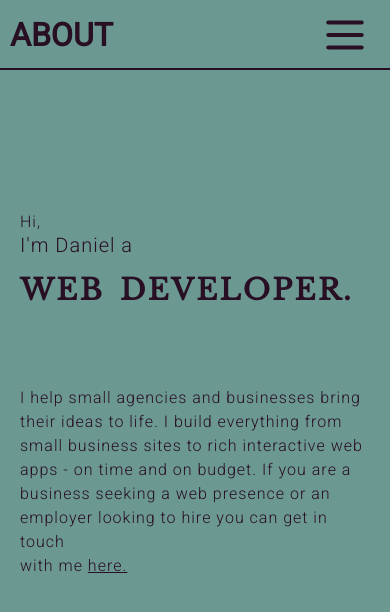
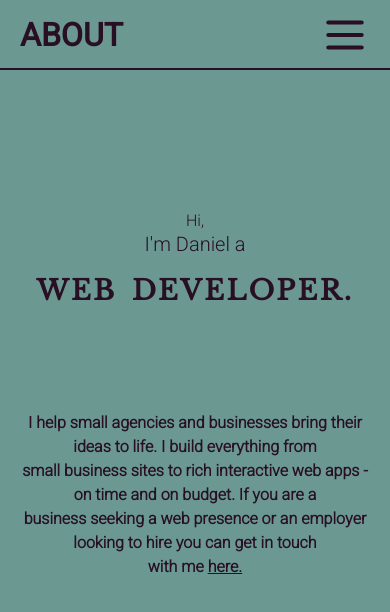
Before and after one commit to ONOWONI/personal-website, a React (Create React App) app: page / in a window 390 px wide. Shown: the top 612 px of the page. Built offline with nearby package versions, Linux system fonts and the light colour scheme.

Commit message:
little changes to the mobiledesign

```diff
--- a/src/App.css
+++ b/src/App.css
@@ -429,7 +429,7 @@ textarea:focus{
     .footer > h1 {
         display: block;
         height: 70px;
-        padding: 12px 0 0 10px;
+        padding: 12px 0 0 20px;
         /* font-family: Merienda; */
     }
 
@@ -483,11 +483,11 @@ textarea:focus{
     }
 
     .text-container-content > p {
+        justify-content: center;
         font-size: 1rem;
         width: 100%;
-        text-align: left;
-        font-weight: normal;
-        letter-spacing: 1px;
+        text-align: center;
+        /* letter-spacing: 1px; */
         /* word-spacing: 2px; */
     }
 
@@ -497,12 +497,13 @@ textarea:focus{
     }
 
     #web-dev-text {
-        font-size: 1.8rem;
-        line-height: 1.5rem;
+        font-size: 1.7rem;
+        line-height: 1.8rem;
     }
 
     .text-container-content > p:last-child {
-        padding-top: 10vh;
+        padding-top: 30%;
+        /* text-align: left; */
     }
 
 
@@ -517,7 +518,8 @@ textarea:focus{
     #work-intro-text-container {
         flex-direction: column;
         gap: 50px;
-        margin: 70px 0 0vh 0;
+        height: 30vh;
+        margin: 30px 0 0 0;
     }
 
     #work-intro-text-container p, #work-intro-text-container a {
@@ -532,13 +534,15 @@ textarea:focus{
 
     .project-card {
         width: 100%;
+        height: 40vh;
         padding: 0 0 100px 0;
     }
 
     .service-page {
         width: 100%;
-        margin-top: 7vh;
+        height: auto;
         padding: 30px 20px;
+        margin-bottom: 50px;
     }
 
 
@@ -562,8 +566,8 @@ textarea:focus{
 
 
     .contact {
-        margin: 20vh 0 0 0;
-        padding: 20px;
+        height: auto;
+        padding: 30px 20px;
     }
 
     .contact-intro-text {
--- a/src/components/Footer.js
+++ b/src/components/Footer.js
@@ -23,7 +23,9 @@ export default function Footer() {
     return (
         <footer className="footer">
             <h1>{headerText}</h1>
-            <div onClick={handleMenuBtn}><img src={menuBtn ? closeBtn : menuBtnSvg} alt="Open And Close Button"/></div>
+            <div onClick={handleMenuBtn}>
+                <img src={menuBtn ? closeBtn : menuBtnSvg} alt="Open And Close Button"/>
+            </div>
             <ul className={menuBtn ? "footer-open footer-ul" : "footer-ul"}>
             <NavLink to="/" className="link-text" onClick={() => menuOnClick("ABOUT")}>
                 <li>ABOUT</li>
```
